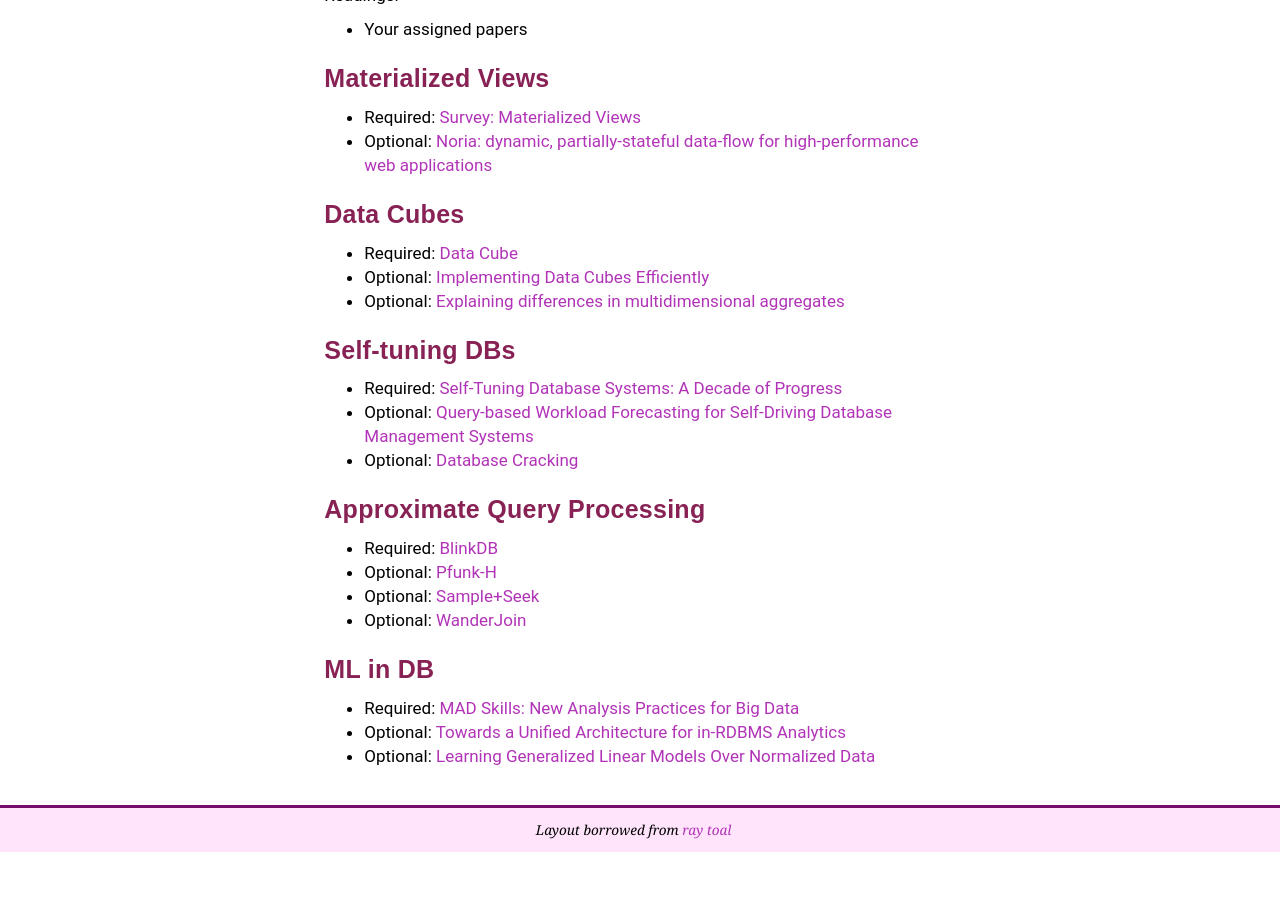
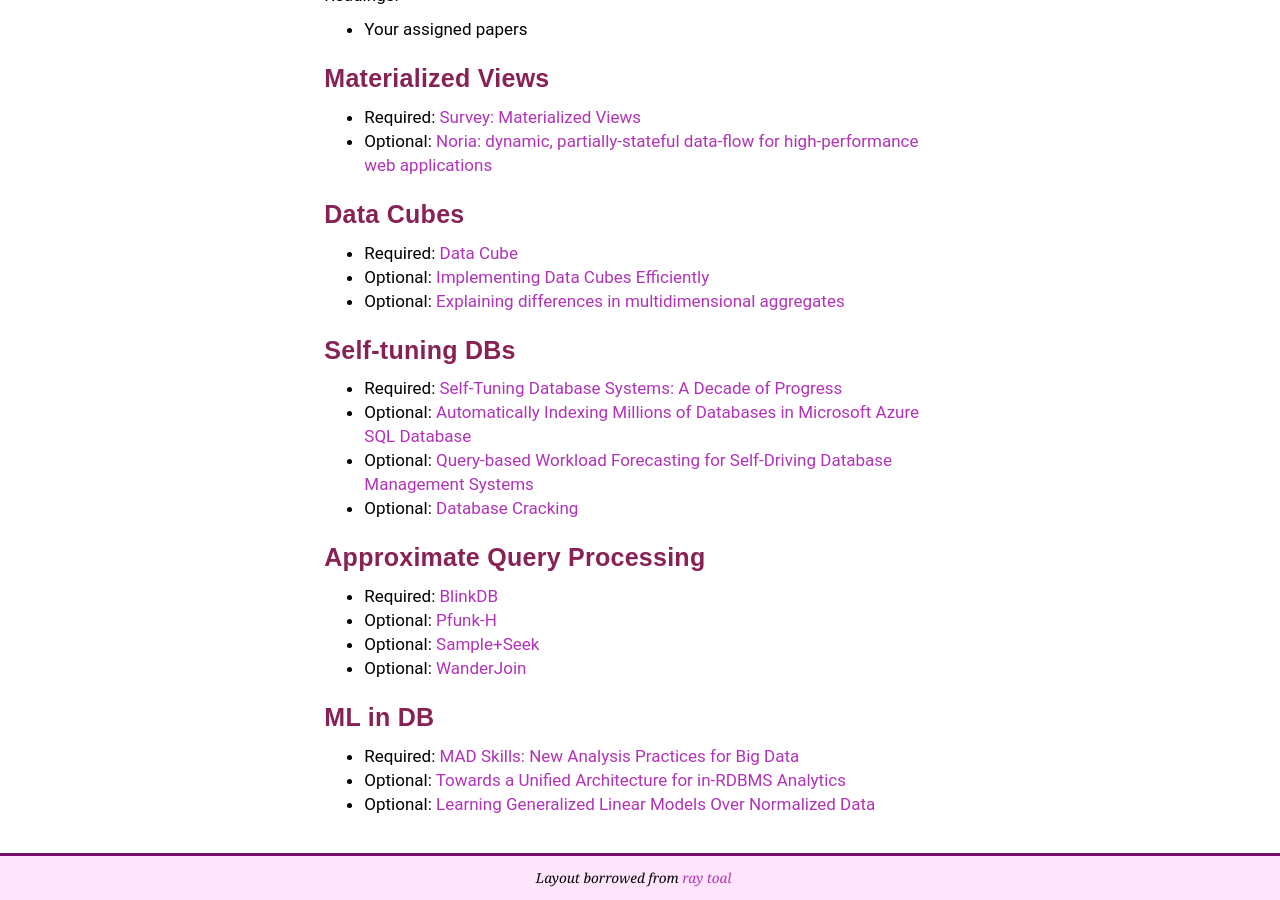
Before and after one commit to wzao1515/w6113.github.io, a Jekyll site: the page built from reviews.md, in a window 1280 px wide and 900 px high, scrolled down 5128 px. Built offline with Jekyll 4.4.1, drawn with Linux system fonts in a browser that asks for light colours; our own code applies the rules of GitHub Pages for plain Markdown files; before the commit the page ends 5980 px from its top, so only the background shows below that.

Commit message:
updated website

```diff
--- a/reviews.md
+++ b/reviews.md
@@ -270,6 +270,7 @@ Readings:
 ### Self-tuning DBs
 
 * Required: [Self-Tuning Database Systems: A Decade of Progress ](./files/papers/selftuning-chaudhuri-vldb07.pdf)
+* Optional: [Automatically Indexing Millions of Databases in Microsoft Azure SQL Database](https://www.microsoft.com/en-us/research/uploads/prod/2019/02/autoindexing_azuredb.pdf)
 * Optional: [Query-based Workload Forecasting for Self-Driving Database Management Systems](https://www.cs.cmu.edu/~dvanaken/papers/forecasting-sigmod18.pdf)
 * Optional: [Database Cracking](https://stratos.seas.harvard.edu/files/IKM_CIDR07.pdf)
 
```
